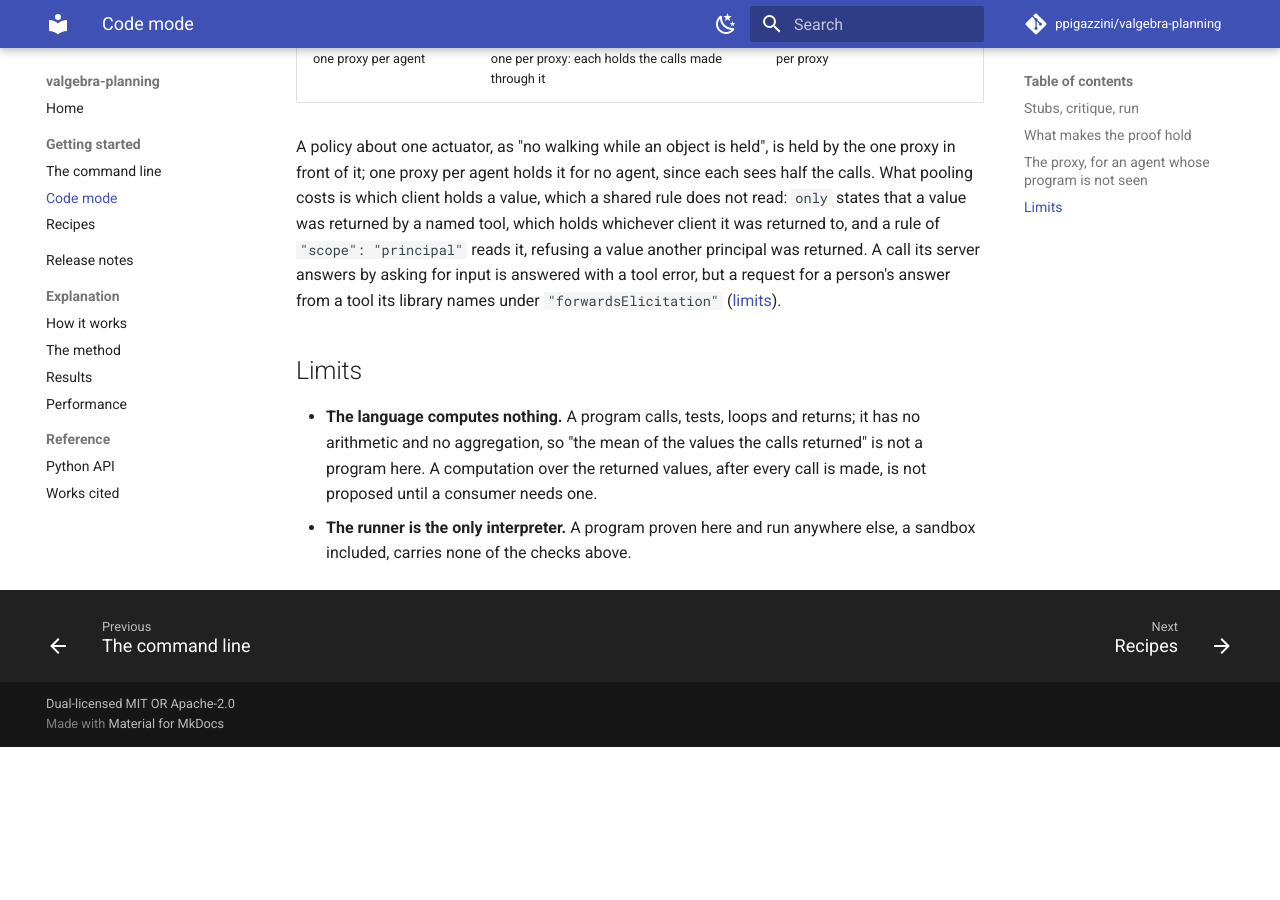
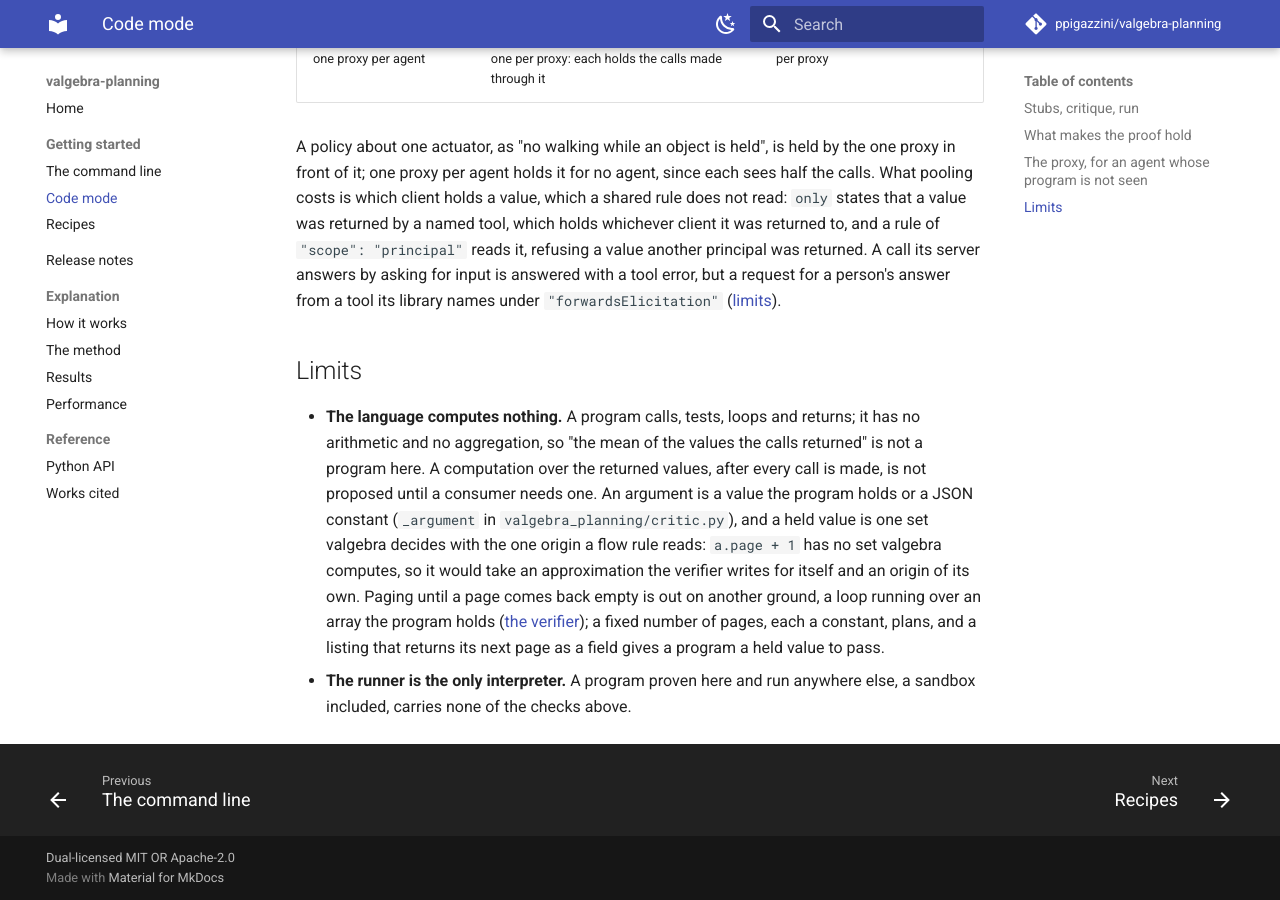
Before and after one commit to ppigazzini/valgebra-planning, an MkDocs documentation site: the page built from docs/code-mode.md, in a window 1280 px wide and 900 px high, scrolled down 3676 px. Built offline with MkDocs 1.6.1 and Material for MkDocs 9.7.7, drawn with Linux system fonts in a browser that asks for light colours; comment, search, counter and statistics services are not loaded; before the commit the page ends 4423 px from its top, so only the background shows below that.

Commit message:
docs: the program language's two refusals say what they rest on
A record built from held values was refused by the reader's grammar alone, and no
page said so. The method page's Limits names it: an argument is a held value whole or a
JSON constant, and a flow rule reads one origin a binding, so a record holding several
values would need each held to the argument's rules, or a `sources` rule on the argument
would be proven while an untrusted value passes inside it; where the tool takes the
field as an argument of its own, the held value is passed there.

The code-mode page's arithmetic limit gives its ground: a held value is one set valgebra
decides with one origin, and `a.page + 1` has no set valgebra computes. Paging until a
page comes back empty is named as out on another ground, a loop running over an array
the program holds, with the alternatives that plan: constant pages, or a listing that
returns its next page as a field.

```diff
--- a/docs/code-mode.md
+++ b/docs/code-mode.md
@@ -170,6 +170,13 @@ answer from a tool its library names under `"forwardsElicitation"` ([limits](met
 - **The language computes nothing.** A program calls, tests, loops and returns; it has no
   arithmetic and no aggregation, so "the mean of the values the calls returned" is not a
   program here. A computation over the returned values, after every call is made, is not
-  proposed until a consumer needs one.
+  proposed until a consumer needs one. An argument is a value the program holds or a JSON
+  constant (`_argument` in `valgebra_planning/critic.py`), and a held value is one set valgebra
+  decides with the one origin a flow rule reads: `a.page + 1` has no set valgebra computes, so
+  it would take an approximation the verifier writes for itself and an origin of its own.
+  Paging until a page comes back empty is out on another ground, a loop running over an array
+  the program holds ([the verifier](method.md#the-verifier)); a fixed number of pages, each a
+  constant, plans, and a listing that returns its next page as a field gives a program a held
+  value to pass.
 - **The runner is the only interpreter.** A program proven here and run anywhere else, a
   sandbox included, carries none of the checks above.
```
Also changed, not shown: docs/method.md (+7 -0 lines).
